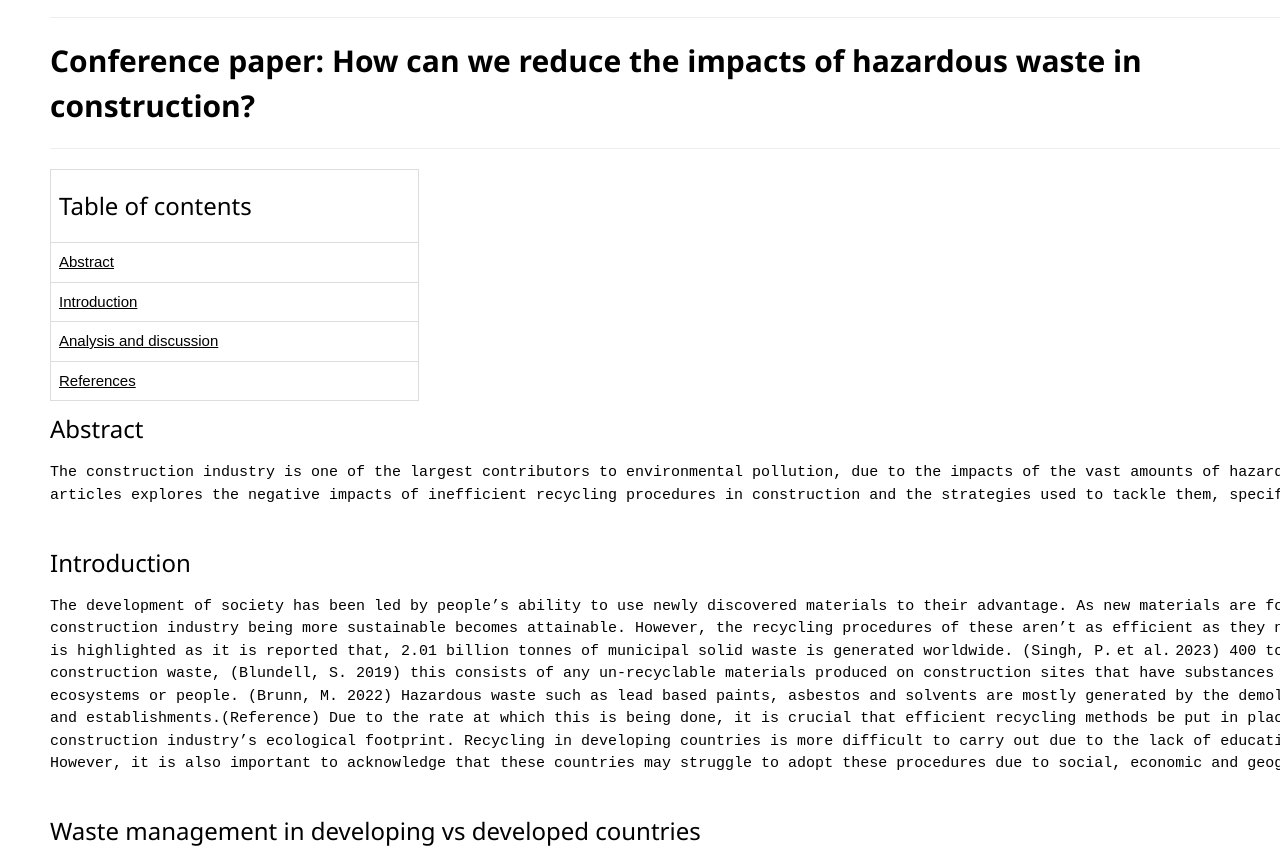
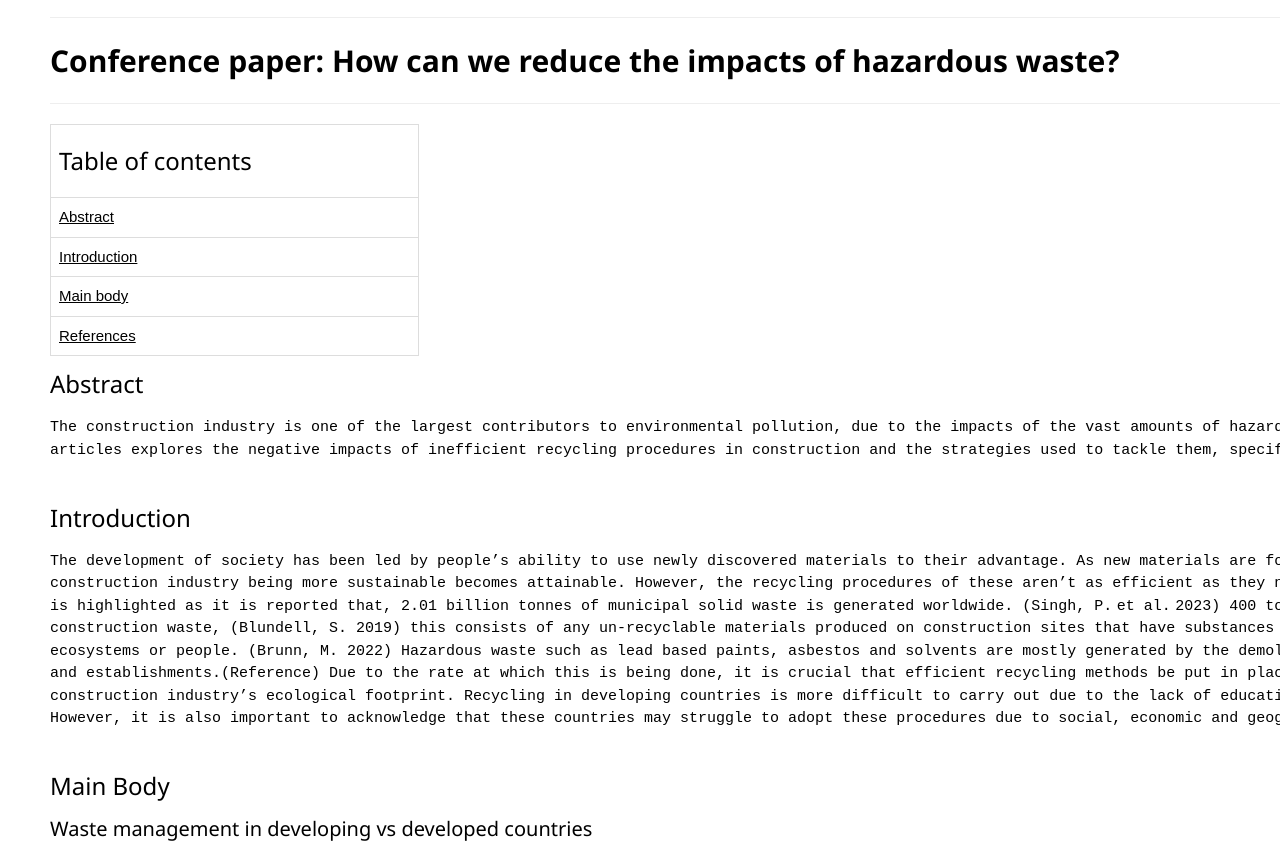
Before and after one commit to FEPSFY6845640/FY6845640, a plain HTML site: page index.html in a window 1280 px wide. Shown: the part 422-1278 px from the top of the page. Drawn offline with nearby package versions, Linux system fonts and the light colour scheme.

Commit message:
Update index.html
Editing titles

```diff
--- a/index.html
+++ b/index.html
@@ -7,7 +7,7 @@
     <h1><b>ENG0018 Computer Laboratory 2023/24</b><h1>
       <h2>Student URN: 6845640</h2>
       <hr>
-      <h2 style=”fontfamily:calibri:”><b>Conference paper: How can we reduce the impacts of hazardous waste in construction?</b></h2>
+      <h2 style=”fontfamily:calibri:”><b>Conference paper: How can we reduce the impacts of hazardous waste?</b></h2>
       <hr>
 
       <!style for tables>
@@ -62,7 +62,7 @@
       <td><a href= "#Introduction">Introduction</td>
     </tr>
     <tr>
-      <td><a href="#Analysis and discussion">Analysis and discussion</td>
+      <td><a href="#Main body">Main body</td>
     </tr>
     <tr>
       <td><a href = "#References">References</td>
@@ -90,8 +90,8 @@ construction industry’s ecological footprint. Recycling in developing countrie
 However, it is also important to acknowledge that these countries may struggle to adopt these procedures due to social, economic and geographical factors.
     </pre>
 </p>
-
-  <h3 id="Waste management in developing vs developed countries">Waste management in developing vs developed countries</h3>
+<h3 id="Main Body">Main Body</h3>
+  <h4 id="Waste management in developing vs developed countries">Waste management in developing vs developed countries</h4>
 <p class="ex1">
   <pre>
 Waste generation is often correlated with income and urbanisation, it is therefore normal to assume that high-income countries generate more waste
```
